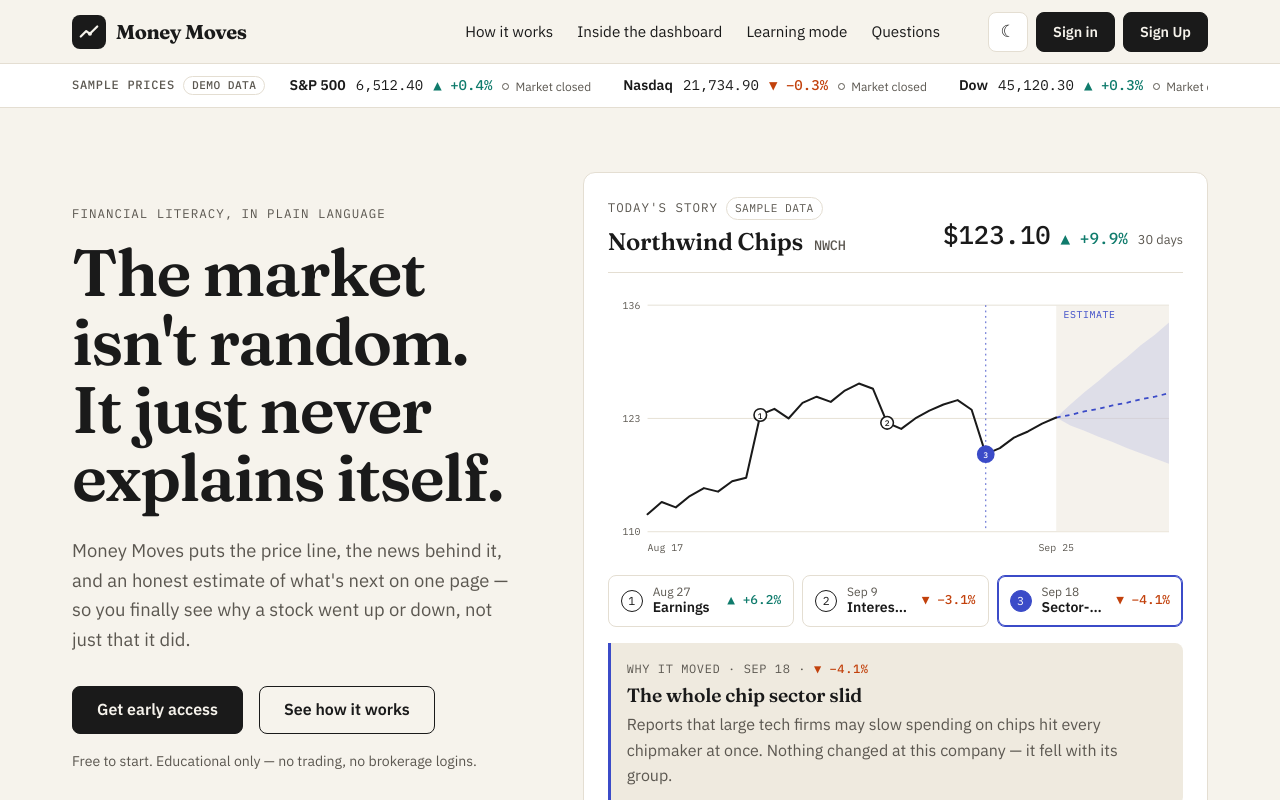
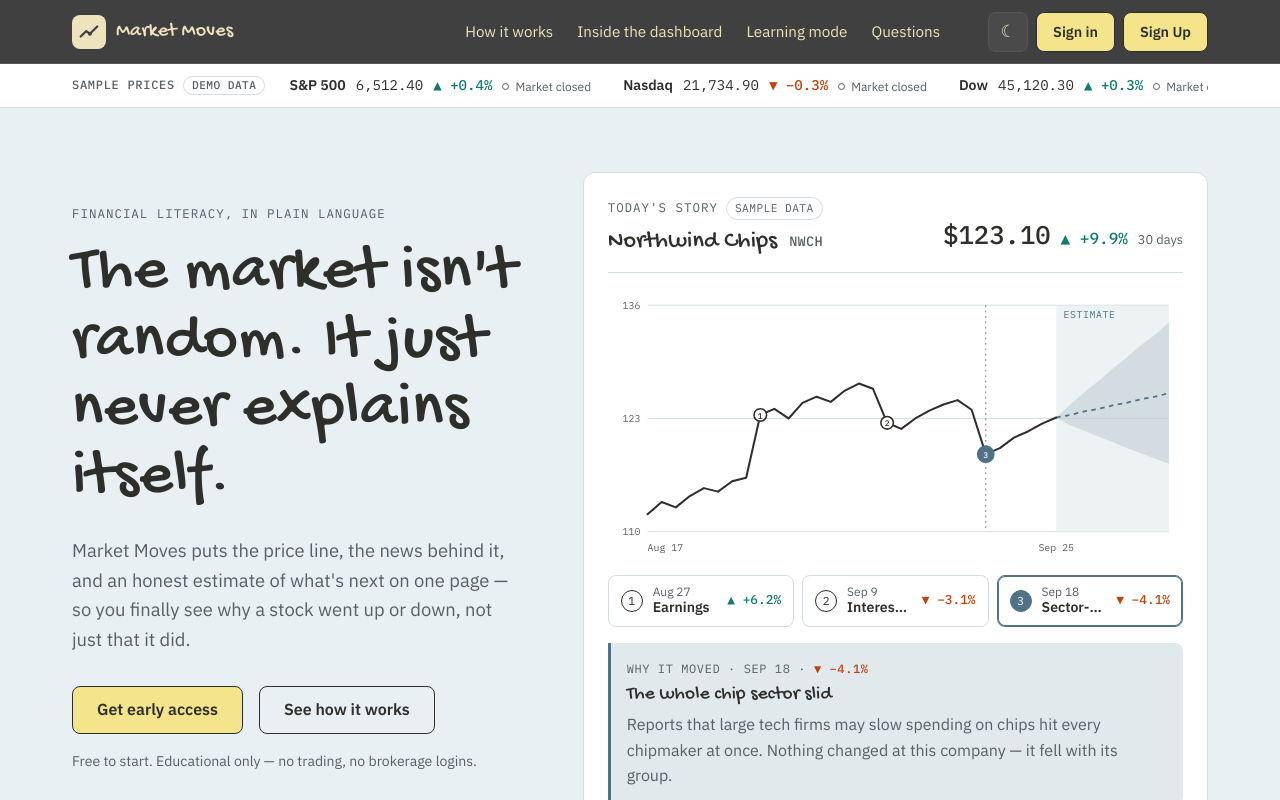
Before and after one commit to AmeersPersonal/finance_sub_agent_prediction-, a React (Vite) app in the folder frontend/: page / in a window 1280 px wide. Shown: the top 800 px of the page. Built offline with nearby package versions, Linux system fonts and the light colour scheme.

Commit message:
font style, theme color change and home button added in dashboard

```diff
--- a/frontend/src/LandingPage.css
+++ b/frontend/src/LandingPage.css
@@ -5,23 +5,47 @@
    ========================================================================= */
 
 @import url("https://fonts.googleapis.com/css2?family=Fraunces:opsz,wght@9..144,400;9..144,600;9..144,700&family=IBM+Plex+Mono:wght@400;500&family=IBM+Plex+Sans:wght@400;500;600&display=swap");
+/* Handwriting font, the same one used on the sign-in and sign-up monitor */
+@import url("https://fonts.googleapis.com/css2?family=Gochi+Hand&display=swap");
 
 /* ---------- Tokens ---------- */
 :root {
-  --bg: #f6f3ec;
+  /* Light mode palette, taken from the hand-drawn monitor scene:
+     pale screen-blue page, pencil-dark ink, slate blue (BACK button),
+     yellow buttons (CONFIRM), dark gray header (the wall). */
+  --bg: #e8f0f3;
   --panel: #ffffff;
-  --rule: #e4ded2;
-  --ink: #1a1a1a;
-  --ink-2: #5b5750;
+  --rule: #d4dde1;
+  --ink: #2e2f2b;
+  --ink-2: #575f64;
   --up: #0f7b6c;
   --down: #c2410c;
-  --accent: #3b4bc8;
+  --accent: #4f7286;
   --accent-ink: #ffffff;
-  --tint: #efeadf;
-  --band: rgba(59, 75, 200, 0.12);
-  --focus: #3b4bc8;
-
-  --font-display: "Fraunces", Georgia, "Times New Roman", serif;
+  --tint: #e2e9ec;
+  --band: rgba(79, 114, 134, 0.16);
+  --focus: #4f7286;
+
+  /* Buttons: yellow like CONFIRM */
+  --btn-bg: #f4e48c;
+  --btn-ink: #2e2f2b;
+  --btn-border: #2e2f2b;
+  --btn-inv-bg: #f4e48c;
+  --btn-inv-ink: #2e2f2b;
+  --btn-inv-border: #f4e48c;
+
+  /* Header: dark gray like the wall behind the monitor */
+  --header-bg: #404040;
+  --header-ink: #ede3bd;
+  --header-ink-2: #c9c2a0;
+  --header-rule: #555555;
+  --header-panel: #4a4a4a;
+  --header-focus: #f4e48c;
+
+  /* Headings use the handwriting font. To use it for ALL text, also change
+     --font-body below to the same value. To go back, use:
+     "Fraunces", Georgia, "Times New Roman", serif */
+  --font-display: "Gochi Hand", "Comic Sans MS", cursive;
   --font-body: "IBM Plex Sans", system-ui, -apple-system, "Segoe UI", sans-serif;
   --font-mono: "IBM Plex Mono", ui-monospace, "SFMono-Regular", Menlo, monospace;
 
@@ -42,35 +66,63 @@
 
 @media (prefers-color-scheme: dark) {
   :root:not([data-theme="light"]) {
-    --bg: #14161a;
-    --panel: #1c1f24;
-    --rule: #2c3036;
-    --ink: #edeae3;
-    --ink-2: #a8a39a;
+    /* Dark mode: the light palette with its hue turned ~10° clockwise
+       and saturation lowered slightly, darkened into a blue-slate night. */
+    --bg: #151a20;
+    --panel: #1d252d;
+    --rule: #343f4b;
+    --ink: #e5ebf0;
+    --ink-2: #aab9c5;
     --up: #3cc2ae;
     --down: #f97350;
-    --accent: #8b9bff;
-    --accent-ink: #14161a;
-    --tint: #181b20;
-    --band: rgba(139, 155, 255, 0.16);
-    --focus: #8b9bff;
+    --accent: #95a7bb;
+    --accent-ink: #151a20;
+    --tint: #222b34;
+    --band: rgba(149, 167, 187, 0.18);
+    --focus: #95a7bb;
+    --btn-bg: #eaeb8e;
+    --btn-ink: #151a20;
+    --btn-border: #eaeb8e;
+    --btn-inv-bg: #eaeb8e;
+    --btn-inv-ink: #151a20;
+    --btn-inv-border: #eaeb8e;
+    --header-bg: #0f1317;
+    --header-ink: #ebeac6;
+    --header-ink-2: #c0c09a;
+    --header-rule: #343f4b;
+    --header-panel: #1a2128;
+    --header-focus: #eaeb8e;
     color-scheme: dark;
   }
 }
 
 :root[data-theme="dark"] {
-  --bg: #14161a;
-  --panel: #1c1f24;
-  --rule: #2c3036;
-  --ink: #edeae3;
-  --ink-2: #a8a39a;
+  /* Dark mode: the light palette with its hue turned ~10° clockwise
+     and saturation lowered slightly, darkened into a blue-slate night. */
+  --bg: #151a20;
+  --panel: #1d252d;
+  --rule: #343f4b;
+  --ink: #e5ebf0;
+  --ink-2: #aab9c5;
   --up: #3cc2ae;
   --down: #f97350;
-  --accent: #8b9bff;
-  --accent-ink: #14161a;
-  --tint: #181b20;
-  --band: rgba(139, 155, 255, 0.16);
-  --focus: #8b9bff;
+  --accent: #95a7bb;
+  --accent-ink: #151a20;
+  --tint: #222b34;
+  --band: rgba(149, 167, 187, 0.18);
+  --focus: #95a7bb;
+  --btn-bg: #eaeb8e;
+  --btn-ink: #151a20;
+  --btn-border: #eaeb8e;
+  --btn-inv-bg: #eaeb8e;
+  --btn-inv-ink: #151a20;
+  --btn-inv-border: #eaeb8e;
+  --header-bg: #0f1317;
+  --header-ink: #ebeac6;
+  --header-ink-2: #c0c09a;
+  --header-rule: #343f4b;
+  --header-panel: #1a2128;
+  --header-focus: #eaeb8e;
   color-scheme: dark;
 }
 
@@ -235,9 +287,9 @@ main:focus {
   min-height: 48px;
   padding: 0 var(--s3);
   border-radius: var(--radius-sm);
-  border: 1px solid var(--ink);
-  background: var(--ink);
-  color: var(--bg);
+  border: 1px solid var(--btn-border);
+  background: var(--btn-bg);
+  color: var(--btn-ink);
   font-weight: 600;
   text-decoration: none;
   cursor: pointer;
@@ -268,9 +320,9 @@ main:focus {
 }
 
 .btn--invert {
-  background: var(--bg);
-  color: var(--ink);
-  border-color: var(--bg);
+  background: var(--btn-inv-bg);
+  color: var(--btn-inv-ink);
+  border-color: var(--btn-inv-border);
 }
 
 .btn--invert:hover {
@@ -330,11 +382,20 @@ main:focus {
 
 /* ---------- Header ---------- */
 .site-header {
+  /* Inside the header, the page colors are swapped for the header colors,
+     so the logo, links and theme button all switch automatically. */
+  --bg: var(--header-bg);
+  --ink: var(--header-ink);
+  --ink-2: var(--header-ink-2);
+  --rule: var(--header-rule);
+  --panel: var(--header-panel);
+  --focus: var(--header-focus);
   position: sticky;
   top: 0;
   z-index: 50;
   height: var(--header-h);
   background: var(--bg);
+  color: var(--ink);
   border-bottom: 1px solid var(--rule);
 }
 
@@ -1465,3 +1526,19 @@ main:focus {
     opacity: 0.3;
   }
 }
+
+/* ---------- Handwriting headings ----------
+   Gochi Hand only comes in one weight, so bold headings would be faked
+   (smeared) by the browser. These keep it at its natural weight and undo
+   the tight letter-spacing that was tuned for the old serif font. */
+h1,
+h2,
+h3,
+.hero__title,
+.brand__name,
+.learn__demo-title,
+.person__line {
+  font-weight: 400;
+  font-style: normal;
+  letter-spacing: 0.01em;
+}
--- a/frontend/src/features/market-dashboard/styles/market-dashboard.css
+++ b/frontend/src/features/market-dashboard/styles/market-dashboard.css
@@ -4,16 +4,22 @@
    override them. Selectors use :where(.mmd) to keep their original specificity.
    Tailwind's global preflight is deliberately not imported. */
 @import url('https://fonts.googleapis.com/css2?family=Fraunces:wght@500;600;700&family=IBM+Plex+Mono:wght@400;500;600&family=IBM+Plex+Sans:wght@400;500;600;700&display=swap');
+/* Handwriting font, the same one used on the sign-in, sign-up and landing pages */
+@import url('https://fonts.googleapis.com/css2?family=Gochi+Hand&display=swap');
 @import 'tailwindcss/theme.css' layer(theme);
 
 /* ---- Page frame (only while the dashboard is mounted) ---- */
-html:has(.mmd){font-size:16px;line-height:1.5;letter-spacing:normal;scroll-behavior:smooth;background:#F6F3EC;color-scheme:light}
-html:has(.mmd[data-theme=dark]){background:#14161A;color-scheme:dark}
+html:has(.mmd){font-size:16px;line-height:1.5;letter-spacing:normal;scroll-behavior:smooth;background:#E8F0F3;color-scheme:light}
+html:has(.mmd[data-theme=dark]){background:#151A20;color-scheme:dark}
 html:has(.mmd) #root{width:auto;max-width:none;margin:0;text-align:start;border-inline:0}
 
 /* ---- Design tokens ---- */
-.mmd{color-scheme:light;--bg:#F6F3EC;--panel:#FFFFFF;--rule:#E4DED2;--ink:#1A1A1A;--ink2:#5B5750;--up:#0F7B6C;--down:#C2410C;--accent:#3B4BC8}
-.mmd[data-theme=dark]{color-scheme:dark;--bg:#14161A;--panel:#1C1F24;--rule:#2C3036;--ink:#EDEAE3;--ink2:#A8A39A;--up:#3CC2AE;--down:#F97350;--accent:#8B9BFF}
+/* --font-heading: the handwriting font used for headings. To go back, use: Fraunces,Georgia,serif */
+.mmd{--font-heading:'Gochi Hand','Comic Sans MS',cursive}
+/* Light mode palette, taken from the hand-drawn monitor scene. --btn-* is the yellow CONFIRM button. */
+.mmd{color-scheme:light;--bg:#E8F0F3;--panel:#FFFFFF;--rule:#D4DDE1;--ink:#2E2F2B;--ink2:#575F64;--up:#0F7B6C;--down:#C2410C;--accent:#4F7286;--btn-bg:#F4E48C;--btn-ink:#2E2F2B;--btn-border:#2E2F2B}
+/* Dark mode: the light palette with its hue turned ~10deg clockwise and saturation lowered slightly. */
+.mmd[data-theme=dark]{color-scheme:dark;--bg:#151A20;--panel:#1D252D;--rule:#343F4B;--ink:#E5EBF0;--ink2:#AAB9C5;--up:#3CC2AE;--down:#F97350;--accent:#95A7BB;--btn-bg:#EAEB8E;--btn-ink:#151A20;--btn-border:#EAEB8E}
 
 /* ---- Scoped reset (the parts of Tailwind's preflight the dashboard relies on) ---- */
 :where(.mmd),:where(.mmd) *,:where(.mmd) ::before,:where(.mmd) ::after{box-sizing:border-box;border:0 solid var(--rule)}
@@ -42,7 +48,7 @@ html:has(.mmd) #root{width:auto;max-width:none;margin:0;text-align:start;border-
 :where(.mmd) .skip:focus{top:8px}
 
 /* ---- Typography & color helpers ---- */
-:where(.mmd) .serif{font-family:Fraunces,Georgia,serif}
+:where(.mmd) .serif{font-family:var(--font-heading);font-synthesis:none;letter-spacing:.01em}
 :where(.mmd) .mono{font-family:'IBM Plex Mono',monospace;font-variant-numeric:tabular-nums}
 :where(.mmd) .muted{color:var(--ink2)}
 :where(.mmd) .accent{color:var(--accent)}
@@ -54,11 +60,11 @@ html:has(.mmd) #root{width:auto;max-width:none;margin:0;text-align:start;border-
 
 /* ---- Panels & controls ---- */
 :where(.mmd) .panel{background:var(--panel);border:1px solid var(--rule);border-radius:10px;padding:24px;min-width:0}
-:where(.mmd) .panel h2{font-family:Fraunces,Georgia,serif;font-size:1.4rem;line-height:1.2;margin:0 0 16px}
+:where(.mmd) .panel h2{font-family:var(--font-heading);font-synthesis:none;letter-spacing:.01em;font-size:1.4rem;line-height:1.2;margin:0 0 16px}
 :where(.mmd) .action{border:1px solid var(--rule);border-radius:7px;background:var(--panel);color:var(--ink);padding:7px 11px;min-height:36px}
 :where(.mmd) .action:hover,:where(.mmd) .action[aria-selected=true]{border-color:var(--accent);color:var(--accent)}
-:where(.mmd) .primary{background:var(--accent);border-color:var(--accent);color:#fff}
-:where(.mmd[data-theme=dark]) .primary{color:#14161A}
+:where(.mmd) .primary{background:var(--btn-bg);border-color:var(--btn-border);color:var(--btn-ink)}
+:where(.mmd[data-theme=dark]) .primary{color:var(--btn-ink)}
 :where(.mmd) .tag{display:inline-block;border:1px solid var(--rule);border-radius:4px;padding:2px 6px;font-size:.7rem;white-space:nowrap}
 :where(.mmd) .line-row{border-top:1px solid var(--rule);padding:12px 0}
 :where(.mmd) .menu{position:absolute;right:0;top:calc(100% + 8px);z-index:25;background:var(--panel);border:1px solid var(--rule);border-radius:8px;padding:8px;min-width:190px}
@@ -82,4 +88,15 @@ html:has(.mmd) #root{width:auto;max-width:none;margin:0;text-align:start;border-
 @media(prefers-reduced-motion:reduce){:where(.mmd),:where(.mmd) *,:where(.mmd) *::before,:where(.mmd) *::after{animation:none!important;scroll-behavior:auto!important;transition:none!important}html:has(.mmd){scroll-behavior:auto}}
 @media(max-width:700px){:where(.mmd) .panel{padding:16px}:where(.mmd) .plot{height:220px}:where(.mmd) .mobile-stack{flex-wrap:wrap}:where(.mmd) .virtual-scroll{height:290px}}
 
+/* ---- Light mode top bar: dark gray like the wall behind the monitor ----
+   Targets the top bar automatically: the <header> that holds the search box.
+   (Adding className="mmd-topbar" to the bar in the JSX also works.)
+   Inside the bar, the page colors are swapped for header colors, so the
+   title, search box, buttons and checkbox all switch automatically. */
+.mmd:not([data-theme=dark]) :is(.mmd-topbar,header:has(input)){--bg:#404040;--panel:#4A4A4A;--rule:#5A5A5A;--ink:#EDE3BD;--ink2:#C9C2A0;--accent:#F4E48C;background:#404040;color:var(--ink);border-color:var(--rule);accent-color:#F4E48C}
+.mmd:not([data-theme=dark]) :is(.mmd-topbar,header:has(input)) :is(input,button,a,span,p,h1,label){color:var(--ink);border-color:var(--rule)}
+.mmd:not([data-theme=dark]) :is(.mmd-topbar,header:has(input)) :is(input,button){background-color:var(--panel)}
+.mmd[data-theme=dark] :is(.mmd-topbar,header:has(input)){--panel:#1A2128;--ink:#EBEAC6;--ink2:#C0C09A;--accent:#EAEB8E;background:#0F1317;color:var(--ink);accent-color:#EAEB8E}
+.mmd[data-theme=dark] :is(.mmd-topbar,header:has(input)) input{background-color:var(--panel);color:var(--ink)}
+
 @tailwind utilities;
--- a/frontend/src/features/scenarios/scenarios.css
+++ b/frontend/src/features/scenarios/scenarios.css
@@ -1,17 +1,23 @@
 @import url("https://fonts.googleapis.com/css2?family=Fraunces:opsz,wght@9..144,500;9..144,600;9..144,700&family=IBM+Plex+Mono:wght@400;500&family=IBM+Plex+Sans:wght@400;500;600&display=swap");
+/* Handwriting font, the same one used on the sign-in, sign-up and landing pages */
+@import url("https://fonts.googleapis.com/css2?family=Gochi+Hand&display=swap");
 
 /* Tokens live on the page root so they do not restyle the rest of the app. */
 .mms {
-  --color-bg: #f3f7ee;
+  /* Light mode palette, taken from the hand-drawn monitor scene */
+  --color-bg: #e8f0f3;
   --color-panel: #ffffff;
-  --color-rule: #d6e2cf;
-  --color-ink: #183126;
-  --color-ink-2: #53665a;
+  --color-rule: #d4dde1;
+  --color-ink: #2e2f2b;
+  --color-ink-2: #575f64;
   --color-up: #176b4d;
   --color-down: #a96a00;
-  --color-accent: #b68a00;
-  --color-focus: #8a6800;
-  --font-heading: "Fraunces", Georgia, serif;
+  --color-accent: #4f7286;
+  --color-focus: #4f7286;
+  /* Headings use the handwriting font. To use it for ALL text, also change
+     --font-body below to the same value. To go back, use:
+     "Fraunces", Georgia, serif */
+  --font-heading: "Gochi Hand", "Comic Sans MS", cursive;
   --font-body: "IBM Plex Sans", Arial, sans-serif;
   --font-data: "IBM Plex Mono", ui-monospace, monospace;
   --space: 8px;
@@ -26,30 +32,32 @@
 }
 
 .mms[data-theme="dark"] {
-  --color-bg: #122019;
-  --color-panel: #1b2b22;
-  --color-rule: #34483b;
-  --color-ink: #f3f1e6;
-  --color-ink-2: #b9c8ba;
+  /* Dark mode: the light palette with its hue turned ~10° clockwise
+     and saturation lowered slightly, darkened into a blue-slate night. */
+  --color-bg: #151a20;
+  --color-panel: #1d252d;
+  --color-rule: #343f4b;
+  --color-ink: #e5ebf0;
+  --color-ink-2: #aab9c5;
   --color-up: #65d6a4;
   --color-down: #f2c15b;
-  --color-accent: #f1c75b;
-  --color-focus: #ffe08a;
+  --color-accent: #95a7bb;
+  --color-focus: #eaeb8e;
   color-scheme: dark;
 }
 
 html:has(.mms),
 html:has(.mms) body {
   margin: 0;
-  background: #f3f7ee;
-  color: #183126;
+  background: #e8f0f3;
+  color: #2e2f2b;
   color-scheme: light;
 }
 
 html:has(.mms[data-theme="dark"]),
 html:has(.mms[data-theme="dark"]) body {
-  background: #122019;
-  color: #f3f1e6;
+  background: #151a20;
+  color: #e5ebf0;
   color-scheme: dark;
 }
 
@@ -495,6 +503,13 @@ html:has(.mms) #root {
   font-weight: 600;
 }
 
+/* Light mode: yellow button, like CONFIRM on the monitor */
+.mms:not([data-theme="dark"]) .resetButton {
+  background: #f4e48c;
+  color: #2e2f2b;
+  font-weight: 600;
+}
+
 .mms .resultsHead {
   display: flex;
   flex-wrap: wrap;
@@ -855,3 +870,47 @@ html:has(.mms) #root {
     border-color: CanvasText;
   }
 }
+
+/* ---------- Handwriting headings ----------
+   Gochi Hand only comes in one weight, so bold headings would be faked
+   (smeared) by the browser. These keep it at its natural weight and undo
+   the tight letter-spacing that was tuned for the old serif font. */
+.mms h1,
+.mms h2,
+.mms h3,
+.mms .avatarButton,
+.mms .bannerCopy,
+.mms .resultName {
+  font-weight: 400;
+  letter-spacing: 0.01em;
+}
+
+/* ---------- Light mode header: dark gray like the wall behind the monitor ----------
+   The page colors are swapped for header colors inside the header only,
+   so the title, breadcrumb, status and buttons all switch automatically. */
+.mms:not([data-theme="dark"]) .siteHeader {
+  --color-panel: #4a4a4a;
+  --color-rule: #5a5a5a;
+  --color-ink: #ede3bd;
+  --color-ink-2: #c9c2a0;
+  --color-accent: #f4e48c;
+  --color-focus: #f4e48c;
+  background: #404040;
+  color: var(--color-ink);
+}
+
+/* ---------- Dark mode: darker header and yellow Reset button ---------- */
+.mms[data-theme="dark"] .siteHeader {
+  --color-panel: #1a2128;
+  --color-ink: #ebeac6;
+  --color-ink-2: #c0c09a;
+  --color-accent: #eaeb8e;
+  background: #0f1317;
+  color: var(--color-ink);
+}
+
+.mms[data-theme="dark"] .resetButton {
+  border-color: #eaeb8e;
+  background: #eaeb8e;
+  color: #151a20;
+}
--- a/frontend/src/pages/Landing.jsx
+++ b/frontend/src/pages/Landing.jsx
@@ -1,5 +1,5 @@
 /* =============================================================================
-   MONEY MOVES — LANDING PAGE
+   Market Moves — LANDING PAGE
    =============================================================================
 
    WHAT THIS FILE IS
@@ -64,7 +64,7 @@ import "../LandingPage.css";
    -------------------------------------------------------------------------- */
 
 // The product name. Change it here and it updates everywhere on the page.
-const BRAND = "Money Moves";
+const BRAND = "Market Moves";
 
 // All the main text on the page, grouped in one object.
 const COPY = {
@@ -84,14 +84,14 @@ const COPY = {
   heroKicker: "Financial literacy, in plain language",
   heroTitle: "The market isn't random. It just never explains itself.",
   heroBody:
-    "Money Moves puts the price line, the news behind it, and an honest estimate of what's next on one page — so you finally see why a stock went up or down, not just that it did.",
+    "Market Moves puts the price line, the news behind it, and an honest estimate of what's next on one page — so you finally see why a stock went up or down, not just that it did.",
   heroPrimary: "Get early access",
   heroSecondary: "See how it works",
   heroFootnote: "Free to start. Educational only — no trading, no brokerage logins.",
 
   // Legal-style notice shown in the footer. Have a lawyer review before launch.
   disclaimer:
-    "Money Moves is an educational tool. Nothing on this site is financial advice. Forecasts are computer-generated estimates, and prices can move outside any range shown.",
+    "Market Moves is an educational tool. Nothing on this site is financial advice. Forecasts are computer-generated estimates, and prices can move outside any range shown.",
 };
 
 /* ---------- Sample chart data ----------
@@ -1258,7 +1258,7 @@ function Honesty() {
 const FAQS = [
   {
     q: "Is this a trading app?",
-    a: "No. Money Moves is for understanding the market, not trading in it. There are no buy or sell buttons and no brokerage connections. When you're ready, we'll point you to a practice mode that uses pretend money.",
+    a: "No. Market Moves is for understanding the market, not trading in it. There are no buy or sell buttons and no brokerage connections. When you're ready, we'll point you to a practice mode that uses pretend money.",
   },
   {
     q: "Where do the forecasts come from?",
--- a/frontend/src/pages/Signin.jsx
+++ b/frontend/src/pages/Signin.jsx
@@ -68,7 +68,7 @@ export default function SigninMonitor() {
     <div className="signin-page">
       <header className="signin-header">
         <Link to="/" className="logo">Market Moves</Link>
-        <p>New here? <Link to="/signup">Create an account</Link></p>
+        <p> <Link to="/signup"> New here? Create an account</Link></p>
       </header>
 
       <form ref={sceneRef} className="scene" onSubmit={handleSubmit} noValidate>
--- a/frontend/src/pages/Signup.jsx
+++ b/frontend/src/pages/Signup.jsx
@@ -72,8 +72,8 @@ export default function SignupMonitor() {
   return (
     <div className="signup-page">
       <header className="signup-header">
-        <Link to="/" className="logo">MyAPP</Link>
-        <p>Already have an account? <Link to="/signin">Sign in</Link></p>
+        <Link to="/" className="logo">Market Moves</Link>
+        <p> <Link to="/signin"> Already have an account? Sign in</Link></p>
       </header>
 
       {/* The drawing, with the labels, boxes and button placed on top of it */}
```
Also changed, not shown: frontend/src/features/market-dashboard/components/layout/Header.jsx (+12 -2 lines).
